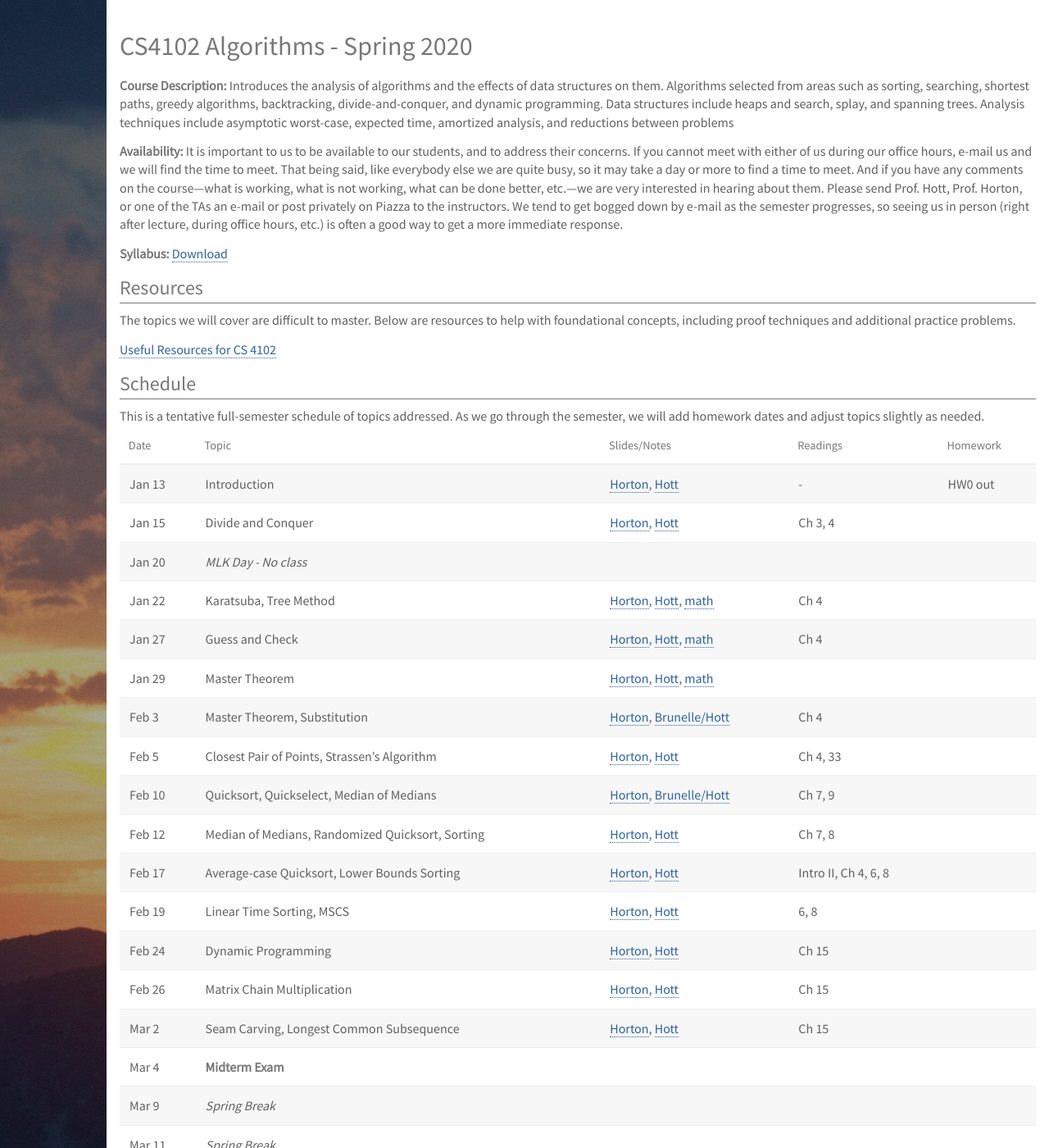
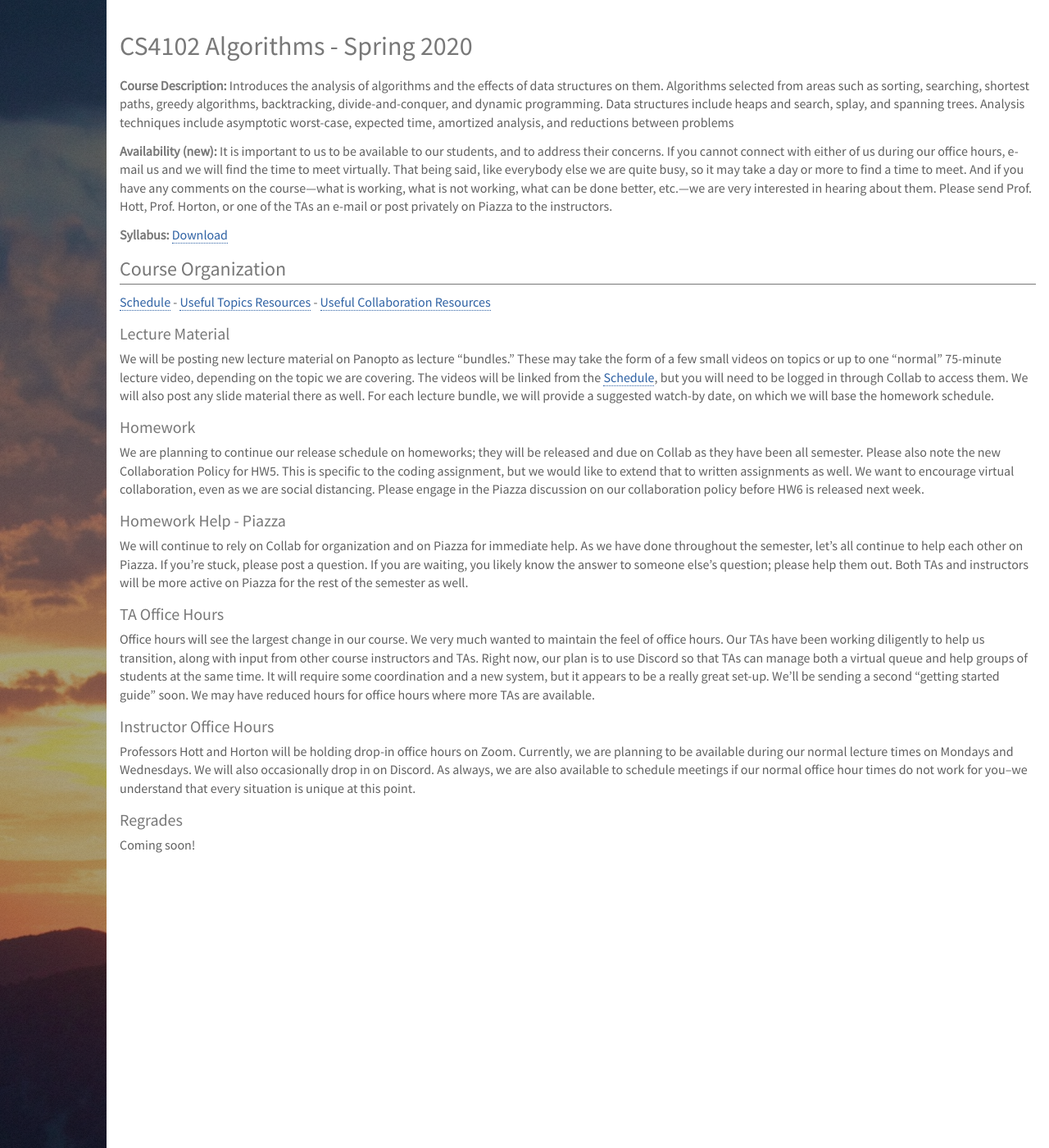
Before and after one commit to deternitydx/uvacs4102, a Jekyll site: the page built from index.md, in a window 1280 px wide and 1400 px high. Shown: the whole window at 82% size. Built offline with Jekyll 4.4.1, drawn with Linux system fonts in a browser that asks for light colours; nearby versions of some CDN libraries; library files that are not in the unit come from our copies; some of the changed text lies outside the part shown.

Commit message:
Updated index and moved schedule

```diff
--- a/index.md
+++ b/index.md
@@ -12,51 +12,29 @@ heaps and search, splay, and spanning trees. Analysis techniques include
 asymptotic worst-case, expected time, amortized analysis, and reductions
 between problems
 
-**Availability:** It is important to us to be available to our students, and to address their concerns. If you cannot meet with either of us during our office hours, e-mail us and we will find the time to meet. That being said, like everybody else we are quite busy, so it may take a day or more to find a time to meet. And if you have any comments on the course---what is working, what is not working, what can be done better, etc.---we are very interested in hearing about them.  Please send Prof. Hott, Prof. Horton, or one of the TAs an e-mail or post privately on Piazza to the instructors. We tend to get bogged down by e-mail as the semester progresses, so seeing us in person (right after lecture, during office hours, etc.) is often a good way to get a more immediate response.
+**Availability (new):** It is important to us to be available to our students, and to address their concerns. If you cannot connect with either of us during our office hours, e-mail us and we will find the time to meet virtually. That being said, like everybody else we are quite busy, so it may take a day or more to find a time to meet. And if you have any comments on the course---what is working, what is not working, what can be done better, etc.---we are very interested in hearing about them.  Please send Prof. Hott, Prof. Horton, or one of the TAs an e-mail or post privately on Piazza to the instructors.
 
 **Syllabus:** [Download](pdfs/syllabus.pdf)
 
-## Resources
+## Course Organization
 
-The topics we will cover are difficult to master.  Below are resources to help with foundational concepts, including proof techniques and additional practice problems.
+[Schedule](schedule.html) - [Useful Topics Resources](resources.html) - [Useful Collaboration Resources](transition.html)
 
-[Useful Resources for CS 4102](resources.html)
 
-## Schedule
+### Lecture Material
+We will be posting new lecture material on Panopto as lecture “bundles.”  These may take the form of a few small videos on topics or up to one “normal” 75-minute lecture video, depending on the topic we are covering.  The videos will be linked from the [Schedule](schedule.html), but you will need to be logged in through Collab to access them.  We will also post any slide material there as well.  For each lecture bundle, we will provide a suggested watch-by date, on which we will base the homework schedule.
 
-This is a tentative full-semester schedule of topics addressed.  As we go through the semester, we will add homework dates and adjust topics slightly as needed.
+### Homework
+We are planning to continue our release schedule on homeworks; they will be released and due on Collab as they have been all semester.  Please also note the new Collaboration Policy for HW5.  This is specific to the coding assignment, but we would like to extend that to written assignments as well.  We want to encourage virtual collaboration, even as we are social distancing.  Please engage in the Piazza discussion on our collaboration policy before HW6 is released next week.
 
-| Date    | Topic                                            | Slides/Notes                                                                                                            | Readings             | Homework |
-| ------- | ------                                           | -----                                                                                                                   | ------               | -------  |
-| Jan 13  | Introduction                                     | [Horton](lectures/horton/l1.pdf), [Hott](lectures/robbie/l1.pdf)                                                        | -                    | HW0 out  |
-| Jan 15  | Divide and Conquer                               | [Horton](lectures/horton/l2.pdf), [Hott](lectures/robbie/l2.pdf)                                                        | Ch 3, 4              |          |
-| Jan 20  | *MLK Day - No class*                             |                                                                                                                         |                      |          |
-| Jan 22  | Karatsuba, Tree Method                           | [Horton](lectures/horton/cs4102_L3_horton.pdf), [Hott](lectures/robbie/l3.pdf), [math](lectures/day3-proofs.pdf)        | Ch 4                 |          |
-| Jan 27  | Guess and Check                                  | [Horton](lectures/horton/cs4102_L4_horton.pdf), [Hott](lectures/robbie/l4.pdf), [math](lectures/day4-proofs.pdf)        | Ch 4                 |          |
-| Jan 29  | Master Theorem                                   | [Horton](lectures/horton/cs4102_L5_Master_horton.pdf), [Hott](lectures/robbie/l5.pdf), [math](lectures/day5-proofs.pdf) |                      |          |
-| Feb 3   | Master Theorem, Substitution                     | [Horton](lectures/horton/cs4102-L6-closestpair-horton.pdf), [Brunelle/Hott](lectures/robbie/l6.pdf)                     | Ch 4                 |          |
-| Feb 5   | Closest Pair of Points, Strassen's Algorithm     | [Horton](lectures/horton/cs4102_L7_closestpair_Strassen_horton.pdf), [Hott](lectures/robbie/l7.pdf)                     | Ch 4, 33             |          |
-| Feb 10  | Quicksort, Quickselect, Median of Medians        | [Horton](lectures/horton/L8.pdf), [Brunelle/Hott](lectures/robbie/l8.pdf)                                               | Ch 7, 9              |          |
-| Feb 12  | Median of Medians, Randomized Quicksort, Sorting | [Horton](lectures/horton/L9_horton.pdf), [Hott](lectures/robbie/l9.pdf)                                                 | Ch 7, 8              |          |
-| Feb 17  | Average-case Quicksort, Lower Bounds Sorting     | [Horton](lectures/horton/L10.pdf), [Hott](lectures/robbie/l10.pdf)                                                      | Intro II, Ch 4, 6, 8 |          |
-| Feb 19  | Linear Time Sorting, MSCS                        | [Horton](lectures/horton/L11.pdf), [Hott](lectures/robbie/l11.pdf)                                                      | 6, 8                 |          |
-| Feb 24  | Dynamic Programming                              | [Horton](lectures/horton/L12.pdf), [Hott](lectures/robbie/l12.pdf)                                                      | Ch 15                |          |
-| Feb 26  | Matrix Chain Multiplication                      | [Horton](lectures/horton/L13.pdf), [Hott](lectures/robbie/l13.pdf)                                                      | Ch 15                |          |
-| Mar 2   | Seam Carving, Longest Common Subsequence         | [Horton](lectures/horton/L14.pdf), [Hott](lectures/robbie/l14.pdf)                                                      | Ch 15                |          |
-| Mar 4   | **Midterm Exam**                                 |                                                                                                                         |                      |          |
-| Mar 9   | *Spring Break*                                   |                                                                                                                         |                      |          |
-| Mar 11  | *Spring Break*                                   |                                                                                                                         |                      |          |
-| Mar 16  | Exam Review, Longest Common Subsequence          |                                                                                                                         | -                    |          |
-| Mar 18  | Gerrymandering                                   |                                                                                                                         | Ch 16                |          |
-| Mar 23  | Greedy Algorithms, Interval Scheduling           |                                                                                                                         | Ch 16                |          |
-| Mar 25  | Greedy Algorithms, Huffman Coding                |                                                                                                                         | -                    |          |
-| Mar 30  | Belady Cache Replacement                         |                                                                                                                         |                      |          |
-| Apr 1   | Graphs, Minimum Spanning Trees                   |                                                                                                                         | Ch 23                |          |
-| Apr 6   | Dijkstra's Algorithm                             |                                                                                                                         | Ch 24                |          |
-| Apr 8   | Bellman-Ford, Floyd-Warshall                     |                                                                                                                         |                      |          |
-| Apr 13  | Max Flow, Min Cut                                |                                                                                                                         | Ch 26                |          |
-| Apr 15  | Bipartite Matching, Reductions                   |                                                                                                                         |                      |          |
-| Apr 20  | Reductions                                       |                                                                                                                         | Ch 34                |          |
-| Apr 22  | NP-Completeness                                  |                                                                                                                         |                      |          |
-| Apr 27  | NP-Completeness, Finale                          |                                                                                                                         |                      |          |
-| May 2   | **Final Exam, 7-10pm**                           |                                                                                                                         |                      |          |
+### Homework Help - Piazza
+We will continue to rely on Collab for organization and on Piazza for immediate help.  As we have done throughout the semester, let’s all continue to help each other on Piazza.  If you’re stuck, please post a question.  If you are waiting, you likely know the answer to someone else’s question; please help them out.  Both TAs and instructors will be more active on Piazza for the rest of the semester as well.
+
+### TA Office Hours
+Office hours will see the largest change in our course.  We very much wanted to maintain the feel of office hours.  Our TAs have been working diligently to help us transition, along with input from other course instructors and TAs.  Right now, our plan is to use Discord so that TAs can manage both a virtual queue and help groups of students at the same time.  It will require some coordination and a new system, but it appears to be a really great set-up.  We’ll be sending a second “getting started guide” soon.  We may have reduced hours for office hours where more TAs are available.
+
+### Instructor Office Hours
+Professors Hott and Horton will be holding drop-in office hours on Zoom.  Currently, we are planning to be available during our normal lecture times on Mondays and Wednesdays.  We will also occasionally drop in on Discord.  As always, we are also available to schedule meetings if our normal office hour times do not work for you--we understand that every situation is unique at this point.
+
+### Regrades
+Coming soon!
```
Also changed, not shown: schedule.md (added, +104 -0 lines), transition.md (added, +27 -0 lines).
